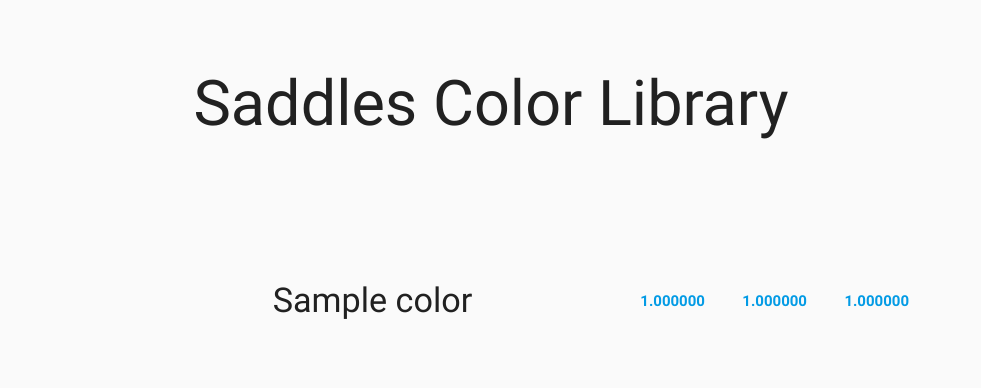
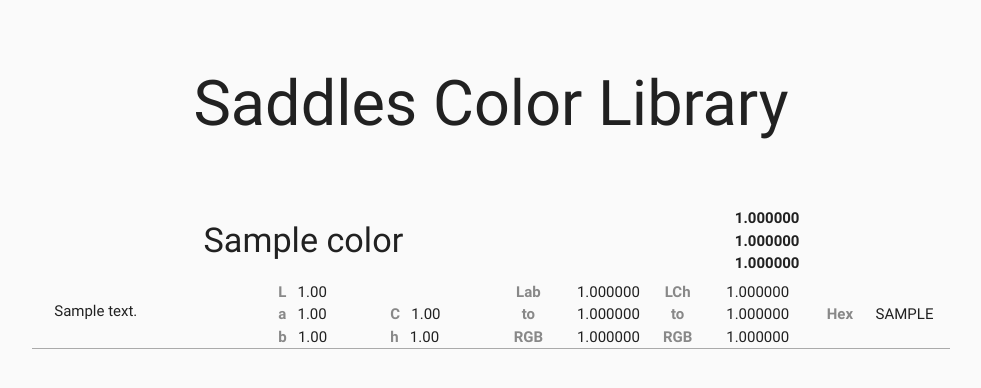
Before and after one commit to anhedonix/Saddles-India, a Django app: page / in a window 1280 px wide. Shown: the top 388 px of the page, without its empty margins (149-1130 px from the left). Run offline with Django 3.2, Linux system fonts and the light colour scheme; tables that the repository leaves empty hold one stand-in row (values such as "Sample post"); some libraries are stand-ins or nearby versions.

Commit message:
added details
Added details view to the color rows in the list

```diff
--- a/color_library/static/css/style.css
+++ b/color_library/static/css/style.css
@@ -46,3 +46,21 @@
   background-color: #f0f0f0;
   /*border-bottom: 1px solid #888;*/
 }
+
+.details {
+  /*background-color: red;*/
+  border-bottom: 1px solid #aaa;
+  /*margin-top: 10px;*/
+}
+.details .label {
+  /*background-color: red;*/
+  font-weight: bold;
+  color: #888;
+}
+
+.row.no-margin {
+  margin-bottom: 0;
+}
+.details .detail {
+  min-height: 60px;
+}
--- a/color_library/templates/color_library/color_list.html
+++ b/color_library/templates/color_library/color_list.html
@@ -25,36 +25,90 @@
   <div class="container">
     <div class="section">
 
-      <div class="row transparent valign-wrapper color-row ">
-        {# <div class="col m2 left transparent" style="margin-left: 0;" ></div>#}
-        {# <h5 class="col m3 left-align" >Label</h5>#}
-        {# <p class="col s12 m2">LabCh</p>#}
-        {# <p class="col s12 m2">RGB</p>#}
-        {# <p class="col s12 m2">#</p>#}
-        {# <div class="col right" ></div>#}
-      </div>
+        {% for color in colors %}
 
-        {% for color in colors %}
-          <div class="row valign-wrapper color-row hoverable">
-            <div class="col m3 swatch left" style="background-color: #{{ color.Hex|upper }}"></div>
-            <h4 class="col" >{{ color.label }}</h4>
-            {# <div class="col s12 m2">#}
-              {# {{ color.col_l|floatformat:2 }}<br>#}
-              {# {{ color.col_a|floatformat:2 }}<br>#}
-              {# {{ color.col_b|floatformat:2 }}<br>#}
-              {# {{ color.col_c|floatformat:2 }}<br>#}
-              {# {{ color.col_h|floatformat:2 }}#}
-            {# </div>#}
-            <div class="col s12 m4" style="font-weight: bold;">
-              <a href="#" class="row valign-wrapper center-align" style="margin-bottom: 0;">
-                <span class="col m4">{{ color.R|floatformat:6 }}</span>
-                <span class="col m4">{{ color.G|floatformat:6 }}</span>
-                <span class="col m4">{{ color.B|floatformat:6 }}</span>
-              </a>
+        <div class="row hoverable">
+            <div class="col s12 row valign-wrapper color-row">
+              <div class="col s4 m3 l2 swatch" style="background-color: #{{ color.Hex|upper }}"></div>
+              <h4 class="col" >{{ color.label }}</h4>
+              <div class="col s12 m4" style="font-weight: bold;">
+                <div href="#" class="center-align" style="margin-bottom: 0;">
+                  <span>{{ color.R|floatformat:6 }}</span><br>
+                  <span>{{ color.G|floatformat:6 }}</span><br>
+                  <span>{{ color.B|floatformat:6 }}</span>
+                </div>
+              </div>
+              <div class="col swatch-nub right" style="background-color: #{{ color.Hex|upper }}"></div>
             </div>
-            {# <div class="col s12 m2">{{ color.Hex|upper }}</div>#}
-            <div class="col swatch-nub right" style="background-color: #{{ color.Hex|upper }}"></div>
-          </div>
+
+            <div class="col s12 details row">
+              <div class="col s12 m6 l3  detail valign-wrapper">
+                {{ color.description }}
+              </div>
+              <div class="col s12 m6 l3 detail">
+                {# <span class="label">&nbsp;</span><br>#}
+                <div class="row no-margin ">
+                  <div class="col s12">
+                    {# <span class="label">&nbsp;</span><br>#}
+                    <span class="label">L&nbsp;&nbsp;&nbsp;</span>{{ color.col_l|floatformat:2 }}<br>
+                  </div>
+                  <div class="col s6">
+                    <span class="label">a&nbsp;&nbsp;&nbsp;</span>{{ color.col_a|floatformat:2 }}<br>
+                    <span class="label">b&nbsp;&nbsp;&nbsp;</span>{{ color.col_b|floatformat:2 }}<br>
+                  </div>
+                  <div class="col s6">
+                    <span class="label">C&nbsp;&nbsp;&nbsp;</span>{{ color.col_c|floatformat:2 }}<br>
+                    <span class="label">h&nbsp;&nbsp;&nbsp;</span>{{ color.col_h|floatformat:2 }}
+                  </div>
+                </div>
+              </div>
+
+              <div class="col s6 m6 l2 detail">
+                <div class="row no-margin">
+                  <div class="col s6 center-align">
+                    <span class="label">Lab</span><br>
+                    <span class="label">to</span><br>
+                    <span class="label">RGB</span>
+                  </div>
+                  <div class="col s6">
+                    {{ color.R1|floatformat:6 }}<br>
+                    {{ color.G1|floatformat:6 }}<br>
+                    {{ color.B1|floatformat:6 }}
+                  </div>
+                </div>
+              </div>
+
+              <div class="col s6 m3 l2 detail">
+                <div class="row no-margin">
+                  <div class="col s6 center-align">
+                    <span class="label">LCh</span><br>
+                    <span class="label">to</span><br>
+                    <span class="label">RGB</span>
+                  </div>
+                  <div class="col s6">
+                    {{ color.R2|floatformat:6 }}<br>
+                    {{ color.G2|floatformat:6 }}<br>
+                    {{ color.B2|floatformat:6 }}
+                  </div>
+                </div>
+              </div>
+
+              <div class="col s12 m3 l2 detail">
+                <span class="label">&nbsp;</span><br>
+                <div class="row no-margin">
+                  <div class="col s6 right-align">
+                    <span class="label">Hex</span><br>
+                  </div>
+                  <div class="col s6">
+                    {{ color.Hex|upper }}
+                  </div>
+                </div>
+              </div>
+
+            </div>
+
+        </div>
+
         {% endfor %}
     </div>
   </div>
```
